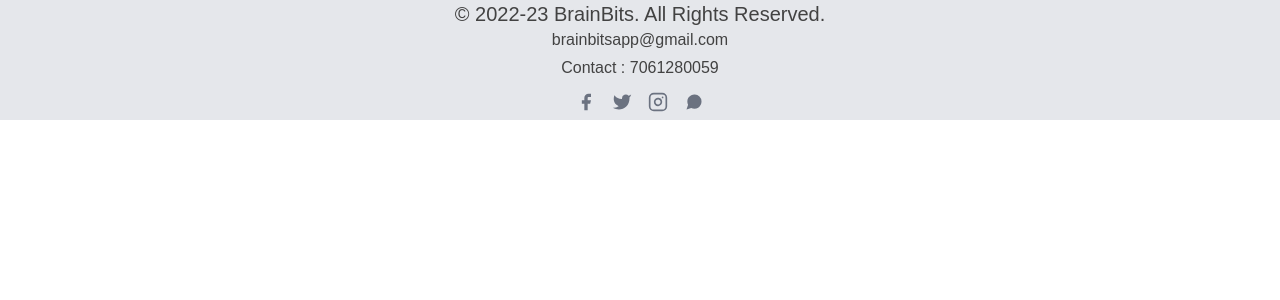
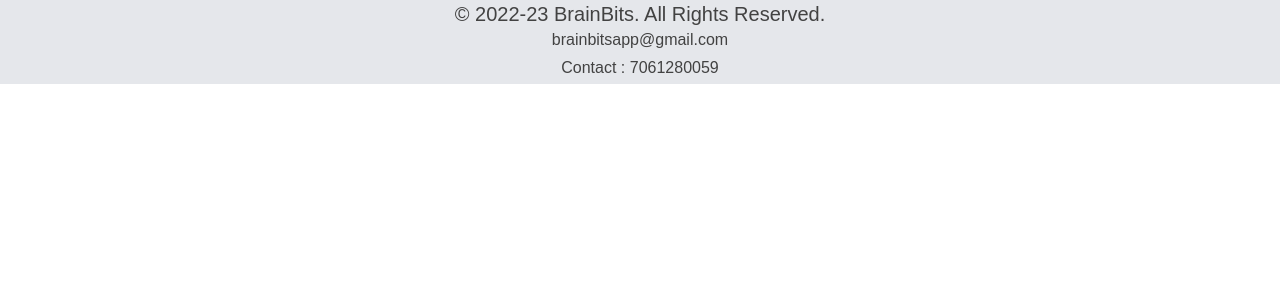
Before and after one commit to aryantiwari8736/BrainBits, a React (Create React App) app: page /footer in a window 1280 px wide. Shown: the top 300 px of the page. Built offline with nearby package versions, Linux system fonts and the light colour scheme.

Commit message:
Editing Everything for production build

```diff
--- a/src/components/Compiler/Python.js
+++ b/src/components/Compiler/Python.js
@@ -5,7 +5,7 @@
   return (
     <div>
         <Navbar/>
-        <h1 className='text-center font-mono font-bold py-2'>More compilers on the way stay tuned..</h1>
+        {/* <h1 className='text-center font-mono font-bold py-2'>More compilers on the way stay tuned..</h1>
         <div className='pt-1 mainfont text-center lg:text-2xl pb-5 font-semibold flex justify-center '>
         <div className=''>
         <img src='logo.jpeg' className='h-16 relative bottom-3 '/>
@@ -18,7 +18,7 @@
                 <img src='python.webp' className='h-10 pl-4'/>
             </div>
             </div>
-  <iframe src="https://trinket.io/embed/python/0478214af4"  width="100%" height="356" frameborder="0" marginwidth="0" marginheight="0" allowfullscreen></iframe>
+  <iframe src="https://trinket.io/embed/python/0478214af4"  width="100%" height="356" frameborder="0" marginwidth="0" marginheight="0" allowfullscreen></iframe> */}
 
 
     </div>
--- a/src/components/Contactus/Eachmentor.js
+++ b/src/components/Contactus/Eachmentor.js
@@ -17,7 +17,7 @@
                                 <div className="rounded overflow-hidden border  backgroundout shadow-md bg-white dark:bg-gray-900">
                                     <div className="absolute -mt-20 w-full flex justify-center">
                                         <div className="h-32 w-32">
-                                            <img src={props.image} alt="Check your internet" role="img" className="rounded-full object-cover h-full w-full shadow-md" />
+                                            <img src={props.image} alt="Check your internet" className="rounded-full object-cover h-full w-full shadow-md" />
                                         </div>
                                     </div>
                                     <div className="px-6 mt-16  ">
@@ -25,21 +25,21 @@
                                         <p className="text-gray-800 dark:text-white text-sm text-center">{props.position}</p>
                                         <p className="text-center text-gray-600 dark:text-gray-200 text-base pt-3 font-normal">{props.para}</p>
                                         <div className="w-full flex justify-center pt-5 pb-5">
-                                            <a href="javascript:void(0)" className="mx-5">
-                                                <div aria-label="Github" role="img">
+                                            {/* <a  className="mx-5">
+                                                <div aria-label="Github" >
                                                     <img src="https://tuk-cdn.s3.amazonaws.com/can-uploader/gray-bg-with-description-svg1.svg" alt="github" />
                                                 </div>
                                             </a>
-                                            <a href="javascript:void(0)" className="mx-5">
+                                            <a  className="mx-5">
                                                 <div aria-label="Twitter" role="img">
                                                     <img src="https://tuk-cdn.s3.amazonaws.com/can-uploader/gray-bg-with-description-svg2.svg" alt="twitter" />
                                                 </div>
                                             </a>
-                                            <a href="javascript:void(0)" className="mx-5">
+                                            <a className="mx-5">
                                                 <div aria-label="Instagram" role="img">
                                                     <img src="https://tuk-cdn.s3.amazonaws.com/can-uploader/gray-bg-with-description-svg3.svg" alt="instagram" />
                                                 </div>
-                                            </a>
+                                            </a> */}
                                         </div>
                                     </div>
                                 </div>
--- a/src/components/Domains/DomainCard.js
+++ b/src/components/Domains/DomainCard.js
@@ -4,7 +4,7 @@
   return (
     <div className="xl:w-1/3 md:w-1/2 p-4 ">
     <div className="border border-violet-800  p-14 rounded-lg backgroundout  ">
-        <img src='expected.webp' className='h-9'/>
+        <img alt='domain' src='expected.webp' className='h-9'/>
 
       <h2 className=" text-xl   font-bold title-font mb-2 mt-2 antialiased ...  lg:hover:text-gray-700 cursor-pointer  text-gray-700">{props.domain}</h2>
       <p className="leading-relaxed text-base font-medium  cursor-pointer">{props.data}</p>
--- a/src/components/Footer/Footer.js
+++ b/src/components/Footer/Footer.js
@@ -7,35 +7,13 @@
   <p className=' mainfont text-xl text-black text-center
   '>© 2022-23 BrainBits. All Rights Reserved.</p>
   <div className="w-full bgour6 mainfont  text-center">
-          <a className="">brainbitsapp@gmail.com</a>
+          <p className="">brainbitsapp@gmail.com</p>
           {/* <p className="leading-normal my-2 ">KIET Group Of Institution , */}
             {/* <br></br>Ghaziabad  */}
           {/* </p> */}
           <p className="py-1"> Contact : 7061280059</p>
 
-          <span className="inline-flex py-2">
-            <a className="text-gray-500">
-              <svg fill="currentColor" strokeLinecap="round" strokeLinejoin="round" strokeWidth="2" className="w-5 h-5" viewBox="0 0 24 24">
-                <path d="M18 2h-3a5 5 0 00-5 5v3H7v4h3v8h4v-8h3l1-4h-4V7a1 1 0 011-1h3z"></path>
-              </svg>
-            </a>
-            <a className="ml-4 text-gray-500">
-              <svg fill="currentColor" strokeLinecap="round" strokeLinejoin="round" strokeWidth="2" className="w-5 h-5" viewBox="0 0 24 24">
-                <path d="M23 3a10.9 10.9 0 01-3.14 1.53 4.48 4.48 0 00-7.86 3v1A10.66 10.66 0 013 4s-4 9 5 13a11.64 11.64 0 01-7 2c9 5 20 0 20-11.5a4.5 4.5 0 00-.08-.83A7.72 7.72 0 0023 3z"></path>
-              </svg>
-            </a>
-            <a className="ml-4 text-gray-500">
-              <svg fill="none" stroke="currentColor" strokeLinecap="round" strokeLinejoin="round" strokeWidth="2" className="w-5 h-5" viewBox="0 0 24 24">
-                <rect width="20" height="20" x="2" y="2" rx="5" ry="5"></rect>
-                <path d="M16 11.37A4 4 0 1112.63 8 4 4 0 0116 11.37zm1.5-4.87h.01"></path>
-              </svg>
-            </a>
-            <a className="ml-4 text-gray-500">
-              <svg fill="currentColor" strokeLinecap="round" strokeLinejoin="round" strokeWidth="2" className="w-5 h-5" viewBox="0 0 24 24">
-                <path d="M21 11.5a8.38 8.38 0 01-.9 3.8 8.5 8.5 0 01-7.6 4.7 8.38 8.38 0 01-3.8-.9L3 21l1.9-5.7a8.38 8.38 0 01-.9-3.8 8.5 8.5 0 014.7-7.6 8.38 8.38 0 013.8-.9h.5a8.48 8.48 0 018 8v.5z"></path>
-              </svg>
-            </a>
-          </span>
+
     </div>
     </div>
     </div>
--- a/src/components/Homepage/Homepage.js
+++ b/src/components/Homepage/Homepage.js
@@ -1,6 +1,5 @@
 import React from 'react'
 import Navbar from '../Navbar'
-import Aboutus from '../Aboutus/Aboutus';
 import Footer from '../Footer/Footer';
 import Card from '../Domains/Card';
 const Homepage = () => {
@@ -48,16 +47,16 @@
 </p>
 <p className=''>Our members active on </p>
 <div className='flex gap-4 pt-4'>
-<img src='github.webp' className='h-10 transition ease-in-out delay-150  hover:-translate-y-1 hover:scale-110   duration-300 ...'/>
-<img src='gfg.webp' className='h-10 transition ease-in-out delay-150  hover:-translate-y-1 hover:scale-110   duration-300 ...'/>
-<img src='codeshef.webp' className='h-10 transition ease-in-out delay-150  hover:-translate-y-1 hover:scale-110   duration-300 ...'/>
-<img src='codeforces.webp' className='h-10 transition ease-in-out delay-150  hover:-translate-y-1 hover:scale-110   duration-300 ...'/>
+<img alt='git' src='github.webp' className='h-10 transition ease-in-out delay-150  hover:-translate-y-1 hover:scale-110   duration-300 ...'/>
+<img alt='gfg' src='gfg.webp' className='h-10 transition ease-in-out delay-150  hover:-translate-y-1 hover:scale-110   duration-300 ...'/>
+<img alt='codeshef' src='codeshef.webp' className='h-10 transition ease-in-out delay-150  hover:-translate-y-1 hover:scale-110   duration-300 ...'/>
+<img alt='codeforces' src='codeforces.webp' className='h-10 transition ease-in-out delay-150  hover:-translate-y-1 hover:scale-110   duration-300 ...'/>
 
-    <img src='leetcode.webp' className='h-10 transition ease-in-out delay-150  hover:-translate-y-1 hover:scale-110   duration-300 ...'/>
+    <img alt='leetcode' src='leetcode.webp' className='h-10 transition ease-in-out delay-150  hover:-translate-y-1 hover:scale-110   duration-300 ...'/>
 </div>
     </div>
     <div className=''>
-      <img src='realabout.gif' className='aboutimg'></img>
+      <img alt='realabout' src='realabout.gif' className='aboutimg'></img>
     </div>
 
 
--- a/src/components/Team/Team.js
+++ b/src/components/Team/Team.js
@@ -34,7 +34,7 @@
           </p>
     </div>
     <div className='flex '>
-      <img src='team.gif' className='imageteam'></img>
+      <img alt='team' src='team.gif' className='imageteam'></img>
     </div>
 </div>
 <div className="text-gray-600 body-font">
```
